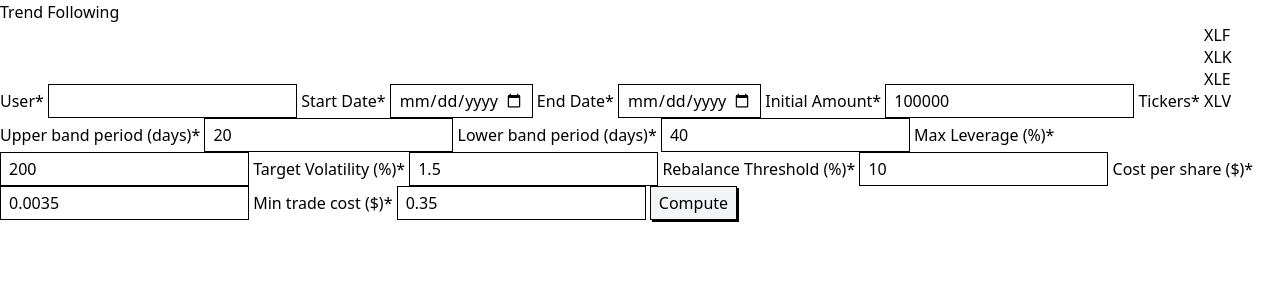
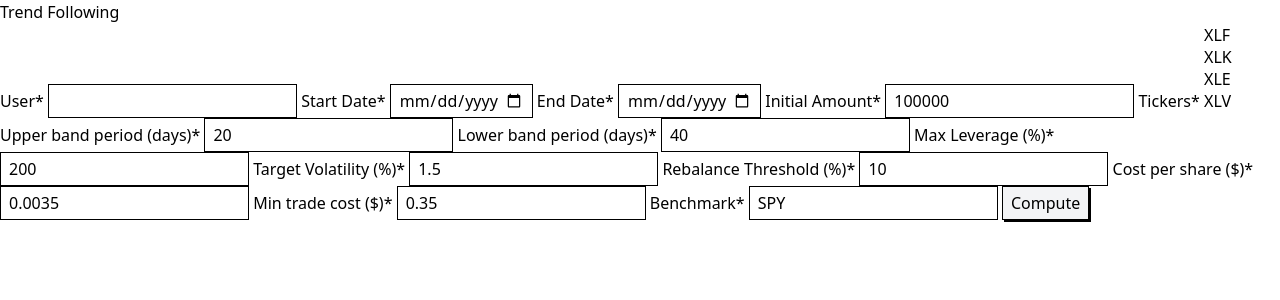
Before and after one commit to asmarton/dm, a FastAPI app: page /industry-trends in a window 1280 px wide. Shown: the part 24-324 px from the top of the page. Run offline with FastAPI, Linux system fonts and the light colour scheme; style sheets or scripts are compiled from the project's sources; parts of the project's set-up code (start-up, migrations or seed data) failed here and were passed over.

Commit message:
feat: benchmark

```diff
--- a/db/models.py
+++ b/db/models.py
@@ -42,5 +42,6 @@ class IndustryTrendsJob(Base):
     trade_cost_per_share = Column(Double, nullable=False)
     trade_cost_min = Column(Double, nullable=False)
     rebalance_threshold = Column(Double, nullable=False)
+    benchmark = Column(String, nullable=False)
     user = Column(String, nullable=False, server_default='*')
     created_at = Column(DateTime, nullable=False, server_default=func.now())
--- a/db/schemas.py
+++ b/db/schemas.py
@@ -42,6 +42,7 @@ class IndustryTrendsJobBase(BaseModel):
     trade_cost_per_share: float = 0.0035
     trade_cost_min: float = 0.35
     rebalance_threshold: float = 0.1
+    benchmark: str
     user: str = Field(min_length=1)
 
 
--- a/industry_trends.py
+++ b/industry_trends.py
@@ -219,8 +219,20 @@ def trend_following_strategy(job: schemas.IndustryTrendsJobBase) -> TrendFollowi
     holdings = (shares * prices).fillna(0).sum(axis=1)
     equity = holdings + cash - borrowed
 
-    balance = pd.concat([equity, holdings, cash, borrowed], axis=1).rename(columns={0: 'Equity', 1: 'Holdings', 2: 'Cash', 3: 'Borrowed'})
+    benchmark_prices = utils.get_closing_prices(job.benchmark)[job.start_date:job.end_date]
+    benchmark_balance = (benchmark_prices.pct_change() + 1).fillna(1).cumprod() * job.initial_balance
+    balance = pd.concat([equity, holdings, cash, borrowed, benchmark_balance], axis=1).rename(columns={0: 'Equity', 1: 'Holdings', 2: 'Cash', 3: 'Borrowed'})
     balance.index.name = 'Date'
+
+    benchmark_returns = pd.DataFrame(benchmark_prices.groupby(pd.Grouper(freq='ME')).nth(-1).pct_change() * 100).rename(
+        columns={job.benchmark: 'Return'})
+    print(benchmark_returns.columns)
+    benchmark_returns.index.name = 'Date'
+    benchmark_returns['Year'] = benchmark_returns.index.year
+    benchmark_returns['Month'] = benchmark_returns.index.month
+    print(benchmark_returns.columns)
+    benchmark_returns = benchmark_returns.pivot(index='Year', columns='Month', values='Return')
+    benchmark_returns = ((1 + benchmark_returns / 100).prod(axis=1) - 1) * 100
 
     monthly_returns = pd.DataFrame(equity.groupby(pd.Grouper(freq='ME')).nth(-1).pct_change() * 100).rename(
         columns={0: 'Return'})
@@ -231,6 +243,7 @@ def trend_following_strategy(job: schemas.IndustryTrendsJobBase) -> TrendFollowi
     monthly_returns.columns = ['Jan', 'Feb', 'Mar', 'Apr', 'May', 'Jun',
                                'Jul', 'Aug', 'Sep', 'Oct', 'Nov', 'Dec']
     monthly_returns['Yearly'] = ((1 + monthly_returns / 100).prod(axis=1) - 1) * 100
+    monthly_returns[f'Benchmark ({job.benchmark})'] = benchmark_returns
     monthly_returns.fillna('', inplace=True)
 
     trades = shares.diff().fillna(0)
--- a/main.py
+++ b/main.py
@@ -167,6 +167,7 @@ async def industry_trends_create(request: Request, session: SessionDep, payload:
         trade_cost_per_share=payload.trade_cost_per_share,
         trade_cost_min=payload.trade_cost_min,
         rebalance_threshold=payload.rebalance_threshold,
+        benchmark=payload.benchmark,
         user=payload.user,
     )
     job = it_job_service.create_job(session, job)
--- a/templates/industry-trends/details.html.jinja
+++ b/templates/industry-trends/details.html.jinja
@@ -33,6 +33,8 @@
                 <dd>${{ model.job.trade_cost_per_share }}</dd>
                 <dt>Min trade cost</dt>
                 <dd>${{ model.job.trade_cost_min }}</dd>
+                <dt>Benchmark</dt>
+                <dd>${{ model.job.benchmark }}</dd>
                 <dt>Created At</dt>
                 <dd>{{ model.job.created_at }}</dd>
             </dl>
--- a/templates/industry-trends/index.html.jinja
+++ b/templates/industry-trends/index.html.jinja
@@ -43,6 +43,9 @@
         <label for="trade_cost_min">Min trade cost ($)*</label>
         <input id="trade_cost_min" name="trade_cost_min" type="number" min="0" value="{{ query.trade_cost_min if query else 0.35 }}" step="0.00001" required>
 
+        <label for="benchmark">Benchmark*</label>
+        <input id="benchmark" name="benchmark" type="text" value="{{ query.trade_cost_min if query else 'SPY' }}" required>
+
         <button>Compute</button>
     </form>
 
--- a/templates/jobs.html.jinja
+++ b/templates/jobs.html.jinja
@@ -19,6 +19,7 @@
                 <th>End</th>
                 <th>Initial Amt</th>
                 <th>Tickers</th>
+                <th>Safe Asset</th>
                 <th><abbr title="Single Absolute Momentum">SAM</abbr></th>
                 <th>Rebalance Period</th>
                 <th>Lookback Period</th>
@@ -38,6 +39,7 @@
                     <td>{{ job.end_year }}-{{ "%02d"|format(job.end_month) }}</td>
                     <td>${{ job.initial_investment }}</td>
                     <td>{{ job.tickers }}</td>
+                    <td>{{ job.safe_asset }}</td>
                     <td>{{ job.single_absolute_momentum if job.single_absolute_momentum is not none }}</td>
                     <td>{{ job.rebalance_period }}</td>
                     <td>{{ job.lookback_period }}</td>
```
Also changed, not shown: alembic/versions/2025_07_08_1034-85f6891d4807_add_benchmark_to_it_jobs.py (added, +32 -0 lines), templates/industry-trends/jobs.html.jinja (+16 -0 lines), 1 other file.
